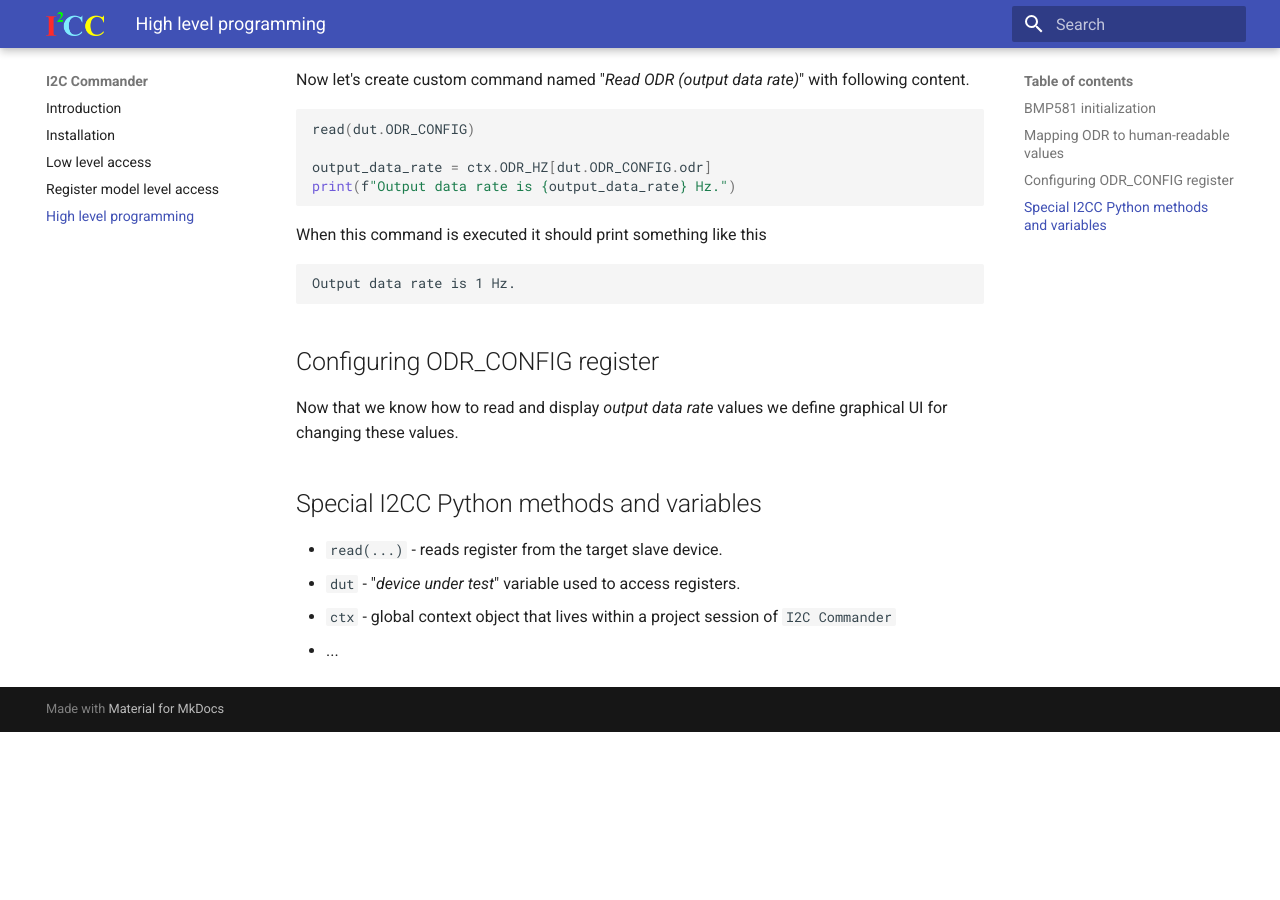
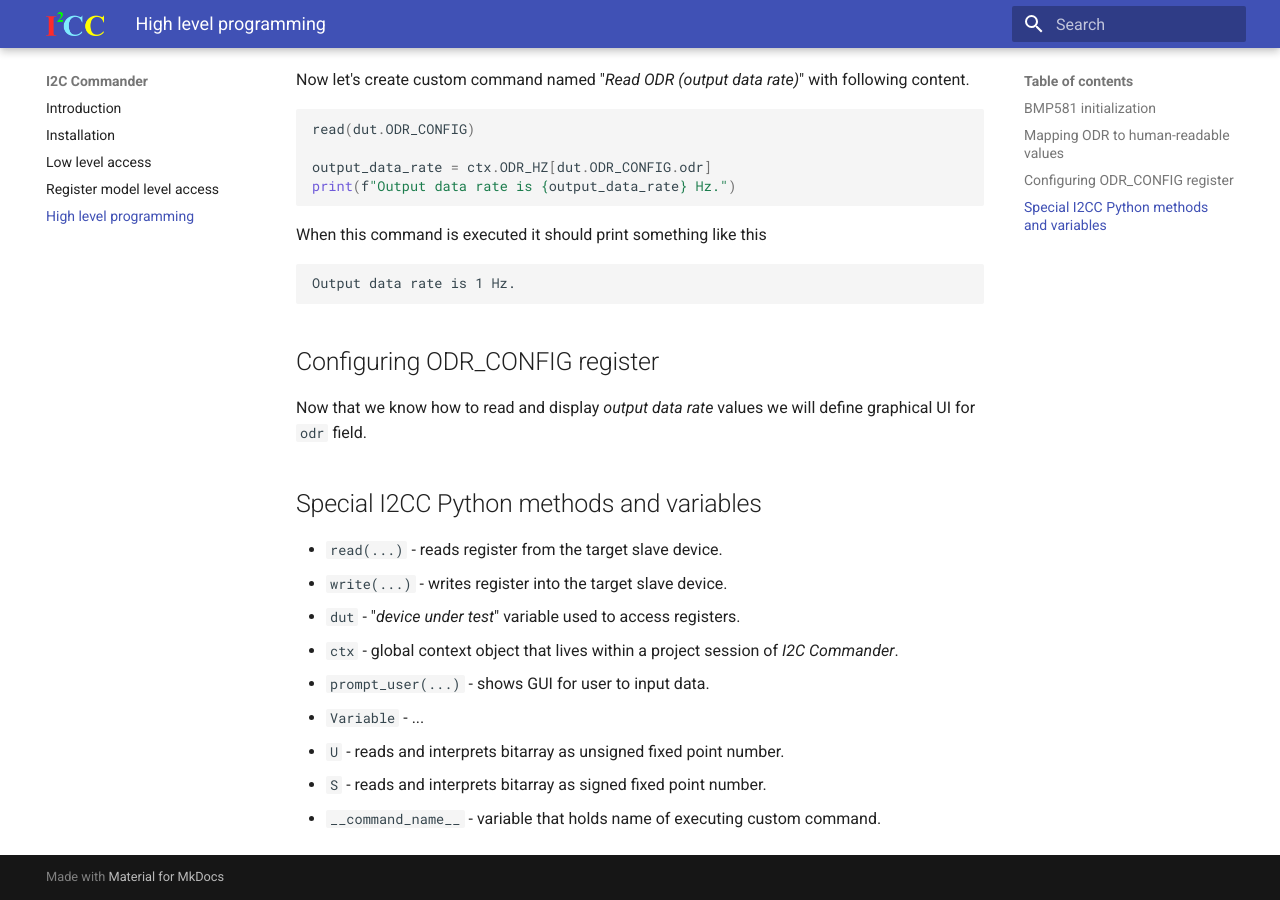
Before and after one commit to priimak/i2cc, an MkDocs documentation site: the page built from docs/high_level_i2c.md, in a window 1280 px wide and 900 px high, scrolled down 3892 px. Built offline with MkDocs 1.6.1 and Material for MkDocs 9.7.7, drawn with Linux system fonts in a browser that asks for light colours; before the commit the page ends 4624 px from its top, so only the background shows below that.

Commit message:
More docs

```diff
--- a/docs/high_level_i2c.md
+++ b/docs/high_level_i2c.md
@@ -123,11 +123,16 @@ Output data rate is 1 Hz.
 
 ## Configuring ODR_CONFIG register
 
-Now that we know how to read and display _output data rate_ values we define graphical UI for changing these values.
+Now that we know how to read and display _output data rate_ values we will define graphical UI for `odr` field.
 
 ## Special I2CC Python methods and variables
 
 * `read(...)` - reads register from the target slave device.
+* `write(...)` - writes register into the target slave device.
 * `dut` - "_device under test_" variable used to access registers.
-* `ctx` - global context object that lives within a project session of `I2C Commander`
-* ...
+* `ctx` - global context object that lives within a project session of _I2C Commander_.
+* `prompt_user(...)` - shows GUI for user to input data.
+* `Variable` - ...
+* `U` - reads and interprets bitarray as unsigned fixed point number.
+* `S` - reads and interprets bitarray as signed fixed point number.
+* `__command_name__` - variable that holds name of executing custom command.
```
